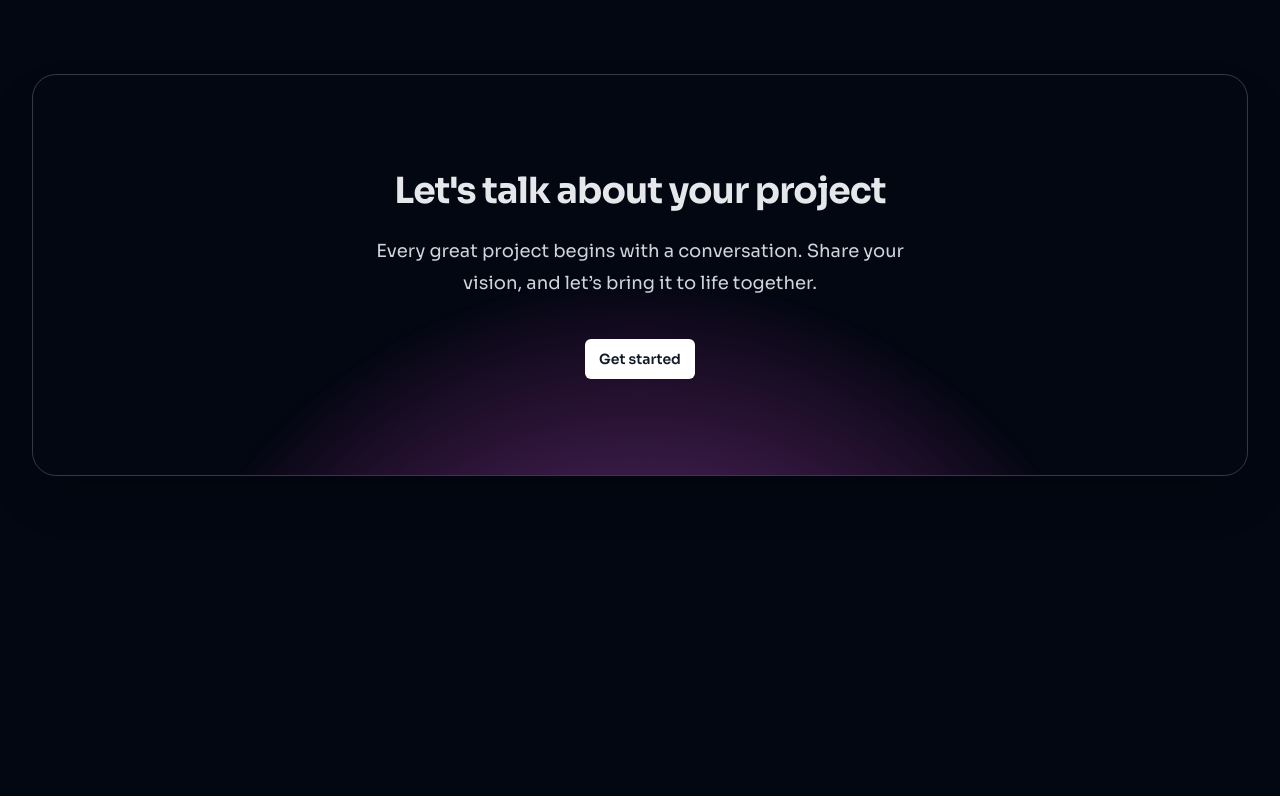
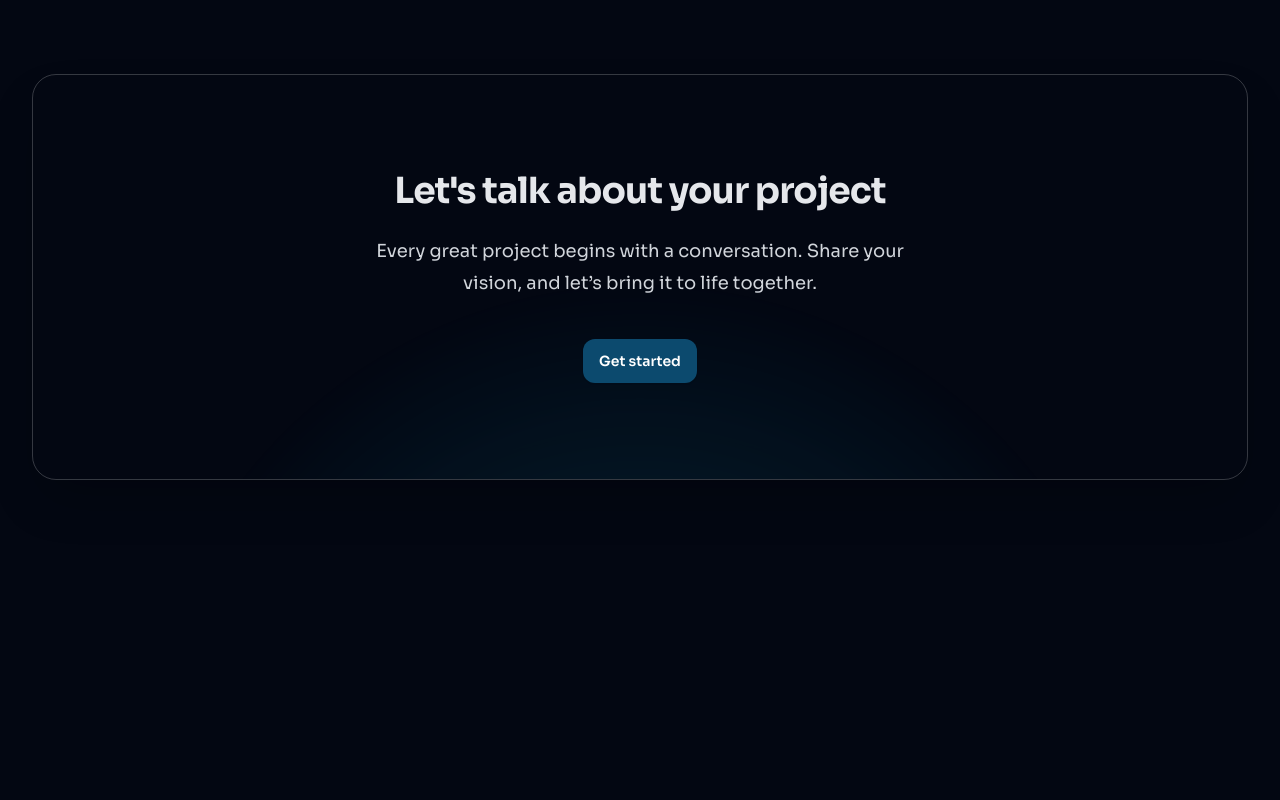
Before and after one commit to jeanchaneto/my-portfolio-website, a Next.js app: page /Services in a window 1280 px wide. Shown: the part 2230-3030 px from the top of the page. Built offline with nearby package versions, Linux system fonts and the light colour scheme.

Commit message:
Services CTA section

```diff
--- a/src/pages/Services.jsx
+++ b/src/pages/Services.jsx
@@ -1,8 +1,6 @@
 import { Divider } from "@/components/Divider";
 import Form from "@/components/Form";
-import {
-  EnvelopeIcon,
-} from "@heroicons/react/24/outline";
+import { EnvelopeIcon } from "@heroicons/react/24/outline";
 import Link from "next/link";
 
 const services = [
@@ -118,46 +116,7 @@ export default function Services() {
           ))}
         </ul>
       </div>
-      {/* <Divider /> */}
-      {/* Contact Section */}
-      {/* <div className="relative isolate ">
-        <div className="mx-auto grid max-w-7xl grid-cols-1 lg:grid-cols-2">
-          <div className="relative px-6 pb-20 pt-24 sm:pt-32 lg:static lg:px-8 lg:py-48">
-            <div className="mx-auto max-w-xl lg:mx-0 lg:max-w-lg">
-              <h2 className="text-3xl font-bold tracking-tight text-gray-200">
-                Let's talk about your project
-              </h2>
-              <p className="mt-6 text-lg leading-8 text-gray-300">
-                Every great project begins with a conversation. Share your
-                vision, and let’s bring it to life together.
-              </p>
-              <div className="mt-10 space-y-4 text-base leading-7 text-gray-300">
-                <div className="flex gap-x-4">
-                  <div className="flex-none">
-                    <span className="sr-only">Email</span>
-                    <EnvelopeIcon
-                      className="h-7 w-6 text-gray-400"
-                      aria-hidden="true"
-                    />
-                  </div>
-                  <div>
-                    <a
-                      className="hover:text-white"
-                      href="mailto:jeanchaneto@gmail.com"
-                    >
-                      jeanchaneto@gmail.com
-                    </a>
-                  </div>
-                </div>
-              </div>
-            </div>
-          </div>
-          <Form />
-        </div>
-      </div> */}
-
-
-
+      {/* CTA Section */}
       <section className="">
         <div className="mx-auto max-w-7xl py-24 sm:px-6 sm:py-32 lg:pb-48 lg:px-8">
           <div className="relative isolate overflow-hidden  px-6 py-24 text-center shadow-2xl sm:rounded-3xl sm:px-16 border border-white/20">
@@ -165,38 +124,41 @@ export default function Services() {
               Let's talk about your project
             </h2>
             <p className="mx-auto mt-6 max-w-xl text-lg leading-8 text-gray-300">
-          Every great project begins with a conversation. Share your vision, and let’s bring it to life together.
+              Every great project begins with a conversation. Share your vision,
+              and let’s bring it to life together.
             </p>
             <div className="mt-10 flex items-center justify-center gap-x-6">
               <Link
                 href="/contact"
-              className="rounded-md bg-white px-3.5 py-2.5 text-sm font-semibold text-gray-900 shadow-sm hover:bg-gray-100 focus-visible:outline focus-visible:outline-2 focus-visible:outline-offset-2 focus-visible:outline-white"
+                className="rounded-xl bg-sky-900 px-4 py-3 text-sm font-semibold text-white shadow-sm hover:bg-sky-700
+              transition-all duration-300
+              focus-visible:outline focus-visible:outline-2 focus-visible:outline-offset-2 focus-visible:outline-sky-300"
               >
                 Get started
               </Link>
             </div>
             <svg
               viewBox="0 0 1024 1024"
-            className="absolute left-1/2 top-1/2 -z-10 h-[64rem] w-[64rem] -translate-x-1/2 [mask-image:radial-gradient(closest-side,white,transparent)]"
+              className="absolute blur-xl left-1/2 top-1/2 -z-10 h-[64rem] w-[64rem] -translate-x-1/2 [mask-image:radial-gradient(closest-side,white,transparent)]"
               aria-hidden="true"
             >
-            <circle cx={512} cy={512} r={512} fill="url(#827591b1-ce8c-4110-b064-7cb85a0b1217)" fillOpacity="0.7" />
+              <circle
+                cx={512}
+                cy={512}
+                r={512}
+                fill="url(#827591b1-ce8c-4110-b064-7cb85a0b1217)"
+                fillOpacity="0.2"
+              />
               <defs>
                 <radialGradient id="827591b1-ce8c-4110-b064-7cb85a0b1217">
-                <stop stopColor="#7775D6" />
-                <stop offset={1} stopColor="#E935C1" />
+                  <stop stopColor="#0EA5E9" />
+                  <stop offset={1} stopColor="#06b6d4" />
                 </radialGradient>
               </defs>
             </svg>
           </div>
         </div>
       </section>
-
-
-
-
-
-
     </main>
   );
 }
```
Lines whose indentation alone changed are shown as unchanged.
